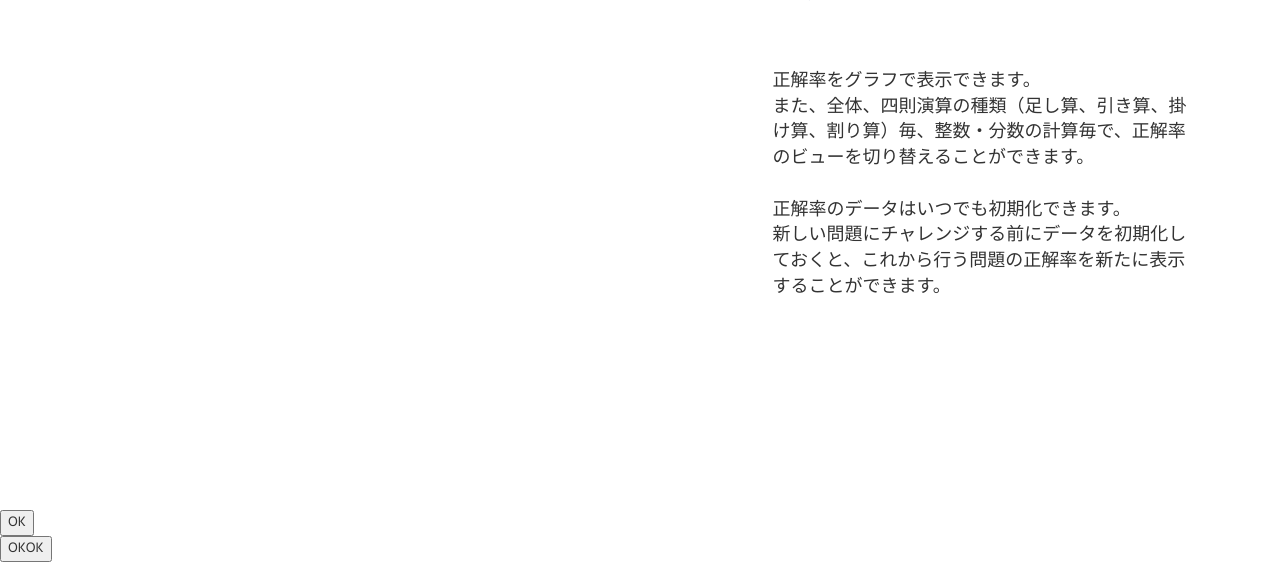
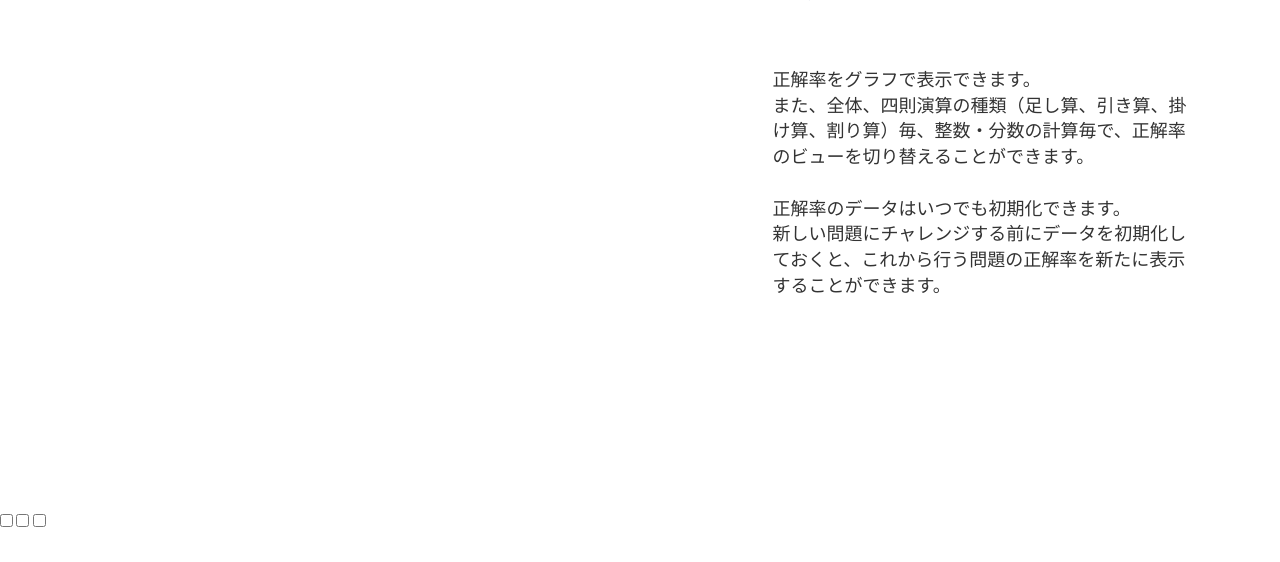
Before and after one commit to sueokataka/hikari, a plain HTML site: page calc.html in a window 1280 px wide. Shown: the part 2497-3059 px from the top of the page. After the commit the page ends 3032 px from the top, so only its background shows below. Drawn offline with nearby package versions, Linux system fonts and the light colour scheme; files that its build step writes are made by us from their sources.

Commit message:
チェックボックスを追加

```diff
--- a/calc.html
+++ b/calc.html
@@ -171,9 +171,9 @@
 
 
 
-<input type="button" name="button1" value="OK">
-<br />
-<input type="button" name="button2" value="OKOK">
+<input type="checkbox" name="check1" value="1">
+<input type="checkbox" name="check1" value="2">
+<input type="checkbox" name="check1" value="3">
 
 
 
```
